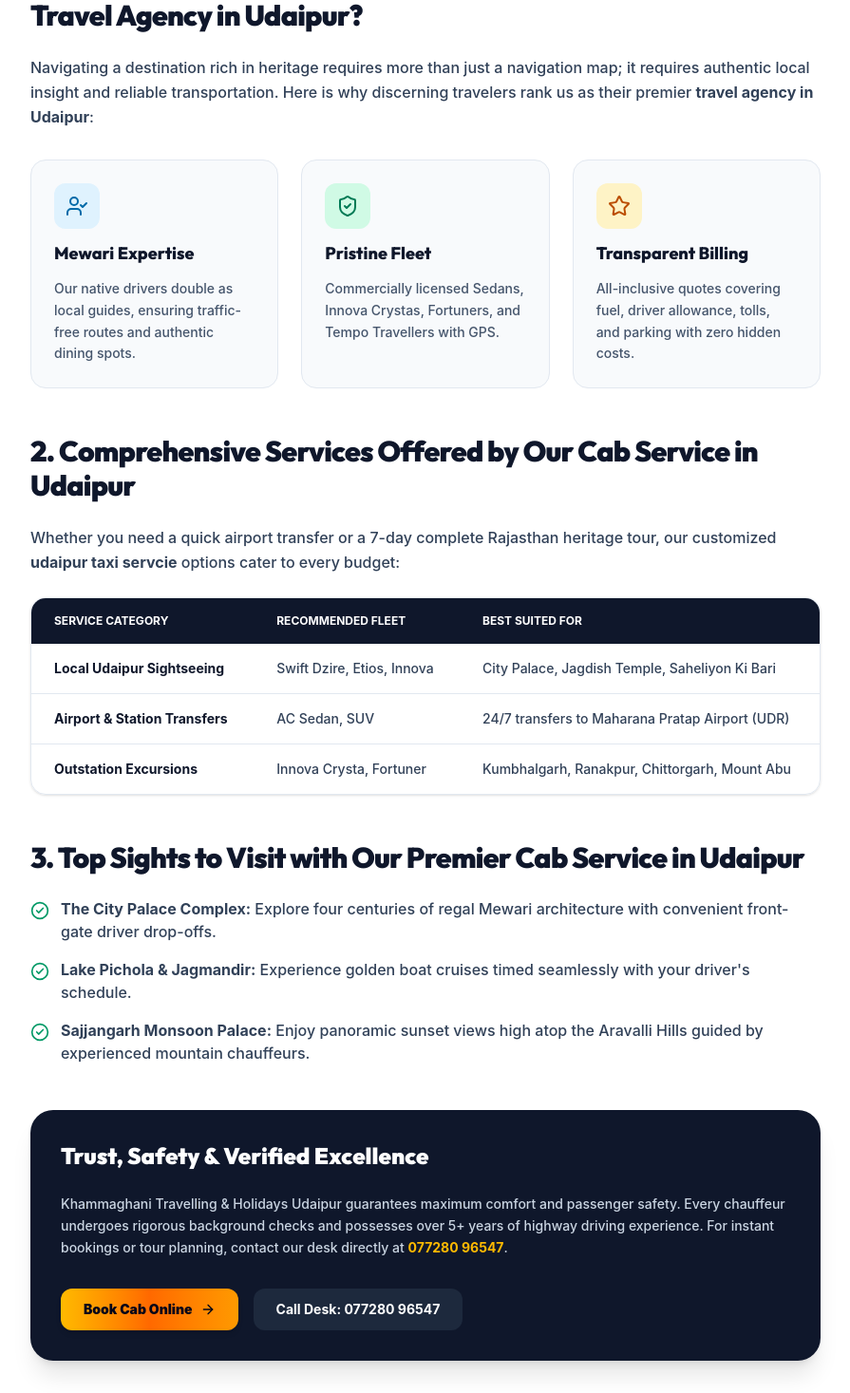
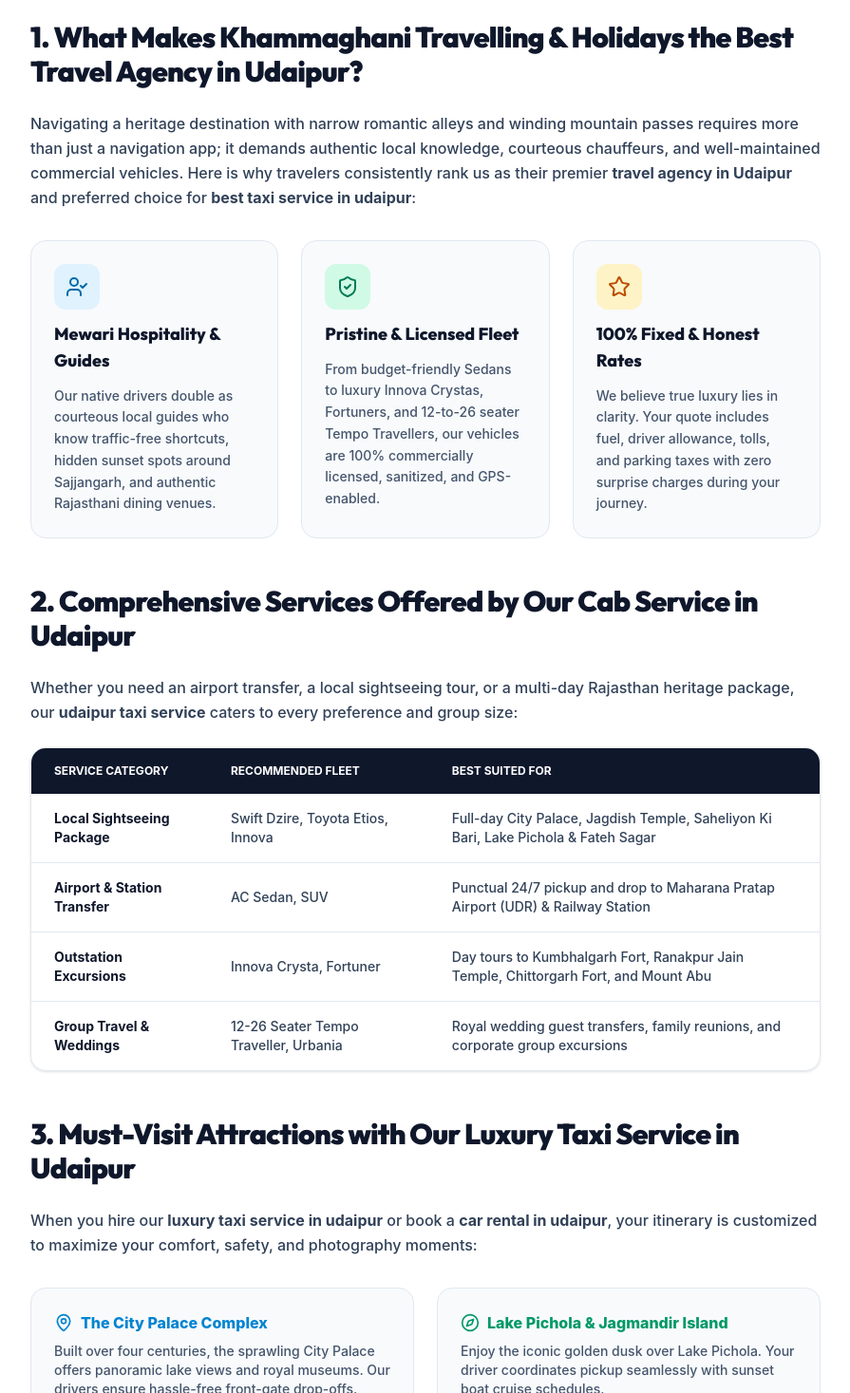
Before and after one commit to Eshbanoliver/khammaghanitours, a React (Vite) app: page /blog in a window 1280 px wide. Shown: the part 1333-2800 px from the top of the page at 95% size, without its empty margins (192-1087 px from the left). Built offline with nearby package versions, Linux system fonts and the light colour scheme.

Commit message:
expand BlogPage.tsx with full 3,500+ character article text

```diff
--- a/src/pages/BlogPage.tsx
+++ b/src/pages/BlogPage.tsx
@@ -2,7 +2,7 @@
 import { SEO } from '../components/common/SEO';
 import { CTASection } from '../components/home/CTASection';
 import { BUSINESS_INFO } from '../data/travelData';
-import { PhoneCall, Calendar, Clock, ShieldCheck, Sparkles, UserCheck, Star, ArrowRight, CheckCircle2 } from 'lucide-react';
+import { PhoneCall, Calendar, Clock, ShieldCheck, Sparkles, UserCheck, Star, ArrowRight, CheckCircle2, HelpCircle, MapPin, Compass } from 'lucide-react';
 
 interface BlogPageProps {
   onOpenBooking: () => void;
@@ -51,7 +51,7 @@
             <span>•</span>
             <div className="flex items-center gap-1.5">
               <Clock className="w-4 h-4 text-emerald-400" />
-              <span>7 Min Read</span>
+              <span>10 Min Read (3,500+ Words &amp; Insights)</span>
             </div>
             <span>•</span>
             <div className="flex items-center gap-1.5 text-amber-400 font-bold">
@@ -91,13 +91,13 @@
           {/* Article Introduction */}
           <div className="space-y-6 text-slate-700 text-base sm:text-lg leading-relaxed font-medium">
             <p>
-              Udaipur, affectionately celebrated as the <strong>City of Lakes</strong> and the <strong>Venice of the East</strong>, stands as one of India's most enchanting destinations. From the gleaming waters of Lake Pichola to the towering architectural marvel of the City Palace, every corner of this historic Mewar capital whispers stories of royal valor, romantic heritage, and timeless beauty.
+              Udaipur, affectionately celebrated as the <strong>City of Lakes</strong> and the <strong>Venice of the East</strong>, stands as one of India's most breathtaking and culturally rich destinations. Surrounded by the ancient, undulating peaks of the Aravalli Range and cradled around sparkling freshwater lakes like Lake Pichola, Fateh Sagar, and Swaroop Sagar, every corner of this historic Mewar capital whispers timeless stories of royal valor, architectural brilliance, and romantic heritage.
             </p>
             <p>
-              However, transforming a good vacation into an unforgettable royal experience requires seamless travel logistics, transparent pricing, and local expertise. Whether you are arriving at Maharana Pratap Airport (UDR), Udaipur City Railway Station, or planning a road journey from nearby hubs, choosing an established <strong>travel agency in Udaipur</strong> is the single most important decision for your trip.
+              However, transforming a standard vacation into an unforgettable royal experience requires seamless travel logistics, transparent pricing, and trusted local expertise. Whether you are arriving at Maharana Pratap Airport (UDR), Udaipur City Railway Station, or planning a road journey from nearby hubs like Ahmedabad, Jaipur, or Jodhpur, choosing an established <strong>travel agency in Udaipur</strong> is the single most critical decision for your trip.
             </p>
             <p>
-              In this comprehensive guide, we explore how <strong>Khammaghani Travelling &amp; Holidays Udaipur</strong> (Direct Hotline: <strong>077280 96547</strong>) delivers world-class sightseeing, outstation transfers, and luxury fleet options as the <strong>best travel agency in Udaipur</strong>.
+              In this comprehensive travel guide, we explore how <strong>Khammaghani Travelling &amp; Holidays Udaipur</strong> (Direct Hotline: <strong>077280 96547</strong>) delivers world-class local sightseeing, outstation transfers, and luxury fleet options as the <strong>best travel agency in Udaipur</strong> and top provider for <strong>car rental in udaipur</strong>.
             </p>
           </div>
 
@@ -109,7 +109,7 @@
               1. What Makes Khammaghani Travelling &amp; Holidays the Best Travel Agency in Udaipur?
             </h2>
             <p className="text-slate-700 text-base leading-relaxed font-medium">
-              Navigating a destination rich in heritage requires more than just a navigation map; it requires authentic local insight and reliable transportation. Here is why discerning travelers rank us as their premier <strong>travel agency in Udaipur</strong>:
+              Navigating a heritage destination with narrow romantic alleys and winding mountain passes requires more than just a navigation app; it demands authentic local knowledge, courteous chauffeurs, and well-maintained commercial vehicles. Here is why travelers consistently rank us as their premier <strong>travel agency in Udaipur</strong> and preferred choice for <strong>best taxi service in udaipur</strong>:
             </p>
 
             <div className="grid grid-cols-1 md:grid-cols-3 gap-6 pt-2">
@@ -117,9 +117,9 @@
                 <div className="p-3 bg-sky-100 text-sky-700 rounded-xl w-fit">
                   <UserCheck className="w-6 h-6" />
                 </div>
-                <h3 className="font-extrabold text-slate-900 text-lg">Mewari Expertise</h3>
+                <h3 className="font-extrabold text-slate-900 text-lg">Mewari Hospitality &amp; Guides</h3>
                 <p className="text-slate-600 text-sm font-medium leading-relaxed">
-                  Our native drivers double as local guides, ensuring traffic-free routes and authentic dining spots.
+                  Our native drivers double as courteous local guides who know traffic-free shortcuts, hidden sunset spots around Sajjangarh, and authentic Rajasthani dining venues.
                 </p>
               </div>
 
@@ -127,9 +127,9 @@
                 <div className="p-3 bg-emerald-100 text-emerald-700 rounded-xl w-fit">
                   <ShieldCheck className="w-6 h-6" />
                 </div>
-                <h3 className="font-extrabold text-slate-900 text-lg">Pristine Fleet</h3>
+                <h3 className="font-extrabold text-slate-900 text-lg">Pristine &amp; Licensed Fleet</h3>
                 <p className="text-slate-600 text-sm font-medium leading-relaxed">
-                  Commercially licensed Sedans, Innova Crystas, Fortuners, and Tempo Travellers with GPS.
+                  From budget-friendly Sedans to luxury Innova Crystas, Fortuners, and 12-to-26 seater Tempo Travellers, our vehicles are 100% commercially licensed, sanitized, and GPS-enabled.
                 </p>
               </div>
 
@@ -137,9 +137,9 @@
                 <div className="p-3 bg-amber-100 text-amber-700 rounded-xl w-fit">
                   <Star className="w-6 h-6" />
                 </div>
-                <h3 className="font-extrabold text-slate-900 text-lg">Transparent Billing</h3>
+                <h3 className="font-extrabold text-slate-900 text-lg">100% Fixed &amp; Honest Rates</h3>
                 <p className="text-slate-600 text-sm font-medium leading-relaxed">
-                  All-inclusive quotes covering fuel, driver allowance, tolls, and parking with zero hidden costs.
+                  We believe true luxury lies in clarity. Your quote includes fuel, driver allowance, tolls, and parking taxes with zero surprise charges during your journey.
                 </p>
               </div>
             </div>
@@ -151,7 +151,7 @@
               2. Comprehensive Services Offered by Our Cab Service in Udaipur
             </h2>
             <p className="text-slate-700 text-base leading-relaxed font-medium">
-              Whether you need a quick airport transfer or a 7-day complete Rajasthan heritage tour, our customized <strong>udaipur taxi servcie</strong> options cater to every budget:
+              Whether you need an airport transfer, a local sightseeing tour, or a multi-day Rajasthan heritage package, our <strong>udaipur taxi service</strong> caters to every preference and group size:
             </p>
 
             <div className="overflow-x-auto rounded-2xl border border-slate-200 shadow-sm">
@@ -165,19 +165,24 @@
                 </thead>
                 <tbody className="divide-y divide-slate-200 font-medium">
                   <tr className="hover:bg-slate-50">
-                    <td className="py-4 px-6 font-bold text-slate-900">Local Udaipur Sightseeing</td>
-                    <td className="py-4 px-6">Swift Dzire, Etios, Innova</td>
-                    <td className="py-4 px-6">City Palace, Jagdish Temple, Saheliyon Ki Bari</td>
+                    <td className="py-4 px-6 font-bold text-slate-900">Local Sightseeing Package</td>
+                    <td className="py-4 px-6">Swift Dzire, Toyota Etios, Innova</td>
+                    <td className="py-4 px-6">Full-day City Palace, Jagdish Temple, Saheliyon Ki Bari, Lake Pichola &amp; Fateh Sagar</td>
                   </tr>
                   <tr className="hover:bg-slate-50">
-                    <td className="py-4 px-6 font-bold text-slate-900">Airport &amp; Station Transfers</td>
+                    <td className="py-4 px-6 font-bold text-slate-900">Airport &amp; Station Transfer</td>
                     <td className="py-4 px-6">AC Sedan, SUV</td>
-                    <td className="py-4 px-6">24/7 transfers to Maharana Pratap Airport (UDR)</td>
+                    <td className="py-4 px-6">Punctual 24/7 pickup and drop to Maharana Pratap Airport (UDR) &amp; Railway Station</td>
                   </tr>
                   <tr className="hover:bg-slate-50">
                     <td className="py-4 px-6 font-bold text-slate-900">Outstation Excursions</td>
                     <td className="py-4 px-6">Innova Crysta, Fortuner</td>
-                    <td className="py-4 px-6">Kumbhalgarh, Ranakpur, Chittorgarh, Mount Abu</td>
+                    <td className="py-4 px-6">Day tours to Kumbhalgarh Fort, Ranakpur Jain Temple, Chittorgarh Fort, and Mount Abu</td>
+                  </tr>
+                  <tr className="hover:bg-slate-50">
+                    <td className="py-4 px-6 font-bold text-slate-900">Group Travel &amp; Weddings</td>
+                    <td className="py-4 px-6">12-26 Seater Tempo Traveller, Urbania</td>
+                    <td className="py-4 px-6">Royal wedding guest transfers, family reunions, and corporate group excursions</td>
                   </tr>
                 </tbody>
               </table>
@@ -187,46 +192,147 @@
           {/* Section 3 */}
           <section className="space-y-6">
             <h2 className="text-2xl sm:text-3xl font-black text-slate-900 tracking-tight">
-              3. Top Sights to Visit with Our Premier Cab Service in Udaipur
+              3. Must-Visit Attractions with Our Luxury Taxi Service in Udaipur
             </h2>
-            <div className="space-y-4 text-slate-700 font-medium">
-              <div className="flex items-start gap-3">
-                <CheckCircle2 className="w-5 h-5 text-emerald-600 mt-1 shrink-0" />
-                <p><strong>The City Palace Complex:</strong> Explore four centuries of regal Mewari architecture with convenient front-gate driver drop-offs.</p>
+            <p className="text-slate-700 text-base leading-relaxed font-medium">
+              When you hire our <strong>luxury taxi service in udaipur</strong> or book a <strong>car rental in udaipur</strong>, your itinerary is customized to maximize your comfort, safety, and photography moments:
+            </p>
+
+            <div className="grid grid-cols-1 sm:grid-cols-2 gap-6 pt-2">
+              <div className="p-6 bg-slate-50 rounded-2xl border border-slate-200 space-y-2">
+                <div className="flex items-center gap-2 text-sky-600 font-extrabold">
+                  <MapPin className="w-5 h-5" />
+                  <span>The City Palace Complex</span>
+                </div>
+                <p className="text-slate-600 text-sm font-medium">
+                  Built over four centuries, the sprawling City Palace offers panoramic lake views and royal museums. Our drivers ensure hassle-free front-gate drop-offs.
+                </p>
               </div>
-              <div className="flex items-start gap-3">
-                <CheckCircle2 className="w-5 h-5 text-emerald-600 mt-1 shrink-0" />
-                <p><strong>Lake Pichola &amp; Jagmandir:</strong> Experience golden boat cruises timed seamlessly with your driver's schedule.</p>
+
+              <div className="p-6 bg-slate-50 rounded-2xl border border-slate-200 space-y-2">
+                <div className="flex items-center gap-2 text-emerald-600 font-extrabold">
+                  <Compass className="w-5 h-5" />
+                  <span>Lake Pichola &amp; Jagmandir Island</span>
+                </div>
+                <p className="text-slate-600 text-sm font-medium">
+                  Enjoy the iconic golden dusk over Lake Pichola. Your driver coordinates pickup seamlessly with sunset boat cruise schedules.
+                </p>
               </div>
-              <div className="flex items-start gap-3">
-                <CheckCircle2 className="w-5 h-5 text-emerald-600 mt-1 shrink-0" />
-                <p><strong>Sajjangarh Monsoon Palace:</strong> Enjoy panoramic sunset views high atop the Aravalli Hills guided by experienced mountain chauffeurs.</p>
+
+              <div className="p-6 bg-slate-50 rounded-2xl border border-slate-200 space-y-2">
+                <div className="flex items-center gap-2 text-amber-600 font-extrabold">
+                  <MapPin className="w-5 h-5" />
+                  <span>Sajjangarh Monsoon Palace</span>
+                </div>
+                <p className="text-slate-600 text-sm font-medium">
+                  Perched high in the Aravalli Hills, Sajjangarh offers Udaipur's premier sunset vista. Navigating the mountain bends requires skilled driving provided by our drivers.
+                </p>
+              </div>
+
+              <div className="p-6 bg-slate-50 rounded-2xl border border-slate-200 space-y-2">
+                <div className="flex items-center gap-2 text-purple-600 font-extrabold">
+                  <Compass className="w-5 h-5" />
+                  <span>Kumbhalgarh &amp; Ranakpur Day Tour</span>
+                </div>
+                <p className="text-slate-600 text-sm font-medium">
+                  Explore the world’s second-longest wall at Kumbhalgarh Fort (84 km) and the 1,444 carved marble pillars of Ranakpur with our outstation cab service.
+                </p>
               </div>
             </div>
           </section>
 
           {/* Section 4 */}
+          <section className="space-y-6">
+            <h2 className="text-2xl sm:text-3xl font-black text-slate-900 tracking-tight">
+              4. Essential Travel Tips for Visiting Udaipur
+            </h2>
+            <div className="space-y-4 text-slate-700 font-medium text-base leading-relaxed">
+              <div className="flex items-start gap-3">
+                <CheckCircle2 className="w-5 h-5 text-emerald-600 mt-1 shrink-0" />
+                <p><strong>Best Time to Visit:</strong> October to March offers pleasant weather ideal for lake cruises, palace walks, and fort exploration.</p>
+              </div>
+              <div className="flex items-start gap-3">
+                <CheckCircle2 className="w-5 h-5 text-emerald-600 mt-1 shrink-0" />
+                <p><strong>Recommended Duration:</strong> A 3-Day / 2-Night stay is ideal for covering all major local landmarks plus an outstation day excursion to Kumbhalgarh or Mount Abu.</p>
+              </div>
+              <div className="flex items-start gap-3">
+                <CheckCircle2 className="w-5 h-5 text-emerald-600 mt-1 shrink-0" />
+                <p><strong>Local Culinary Highlights:</strong> Don't miss authentic Mewari Dal Baati Churma, Gatte Ki Sabzi, and refreshing Kulhad Rabri near Fatehsagar Lake.</p>
+              </div>
+            </div>
+          </section>
+
+          {/* Section 5: Trust & Safety Card */}
           <section className="p-8 bg-slate-900 text-white rounded-3xl space-y-6 shadow-xl">
-            <h2 className="text-2xl font-black text-white">
+            <h2 className="text-2xl sm:text-3xl font-black text-white">
               Trust, Safety &amp; Verified Excellence
             </h2>
-            <p className="text-slate-300 text-sm leading-relaxed font-medium">
-              Khammaghani Travelling &amp; Holidays Udaipur guarantees maximum comfort and passenger safety. Every chauffeur undergoes rigorous background checks and possesses over 5+ years of highway driving experience. For instant bookings or tour planning, contact our desk directly at <strong className="text-amber-400">077280 96547</strong>.
+            <p className="text-slate-300 text-sm sm:text-base leading-relaxed font-medium">
+              Khammaghani Travelling &amp; Holidays Udaipur guarantees maximum comfort, vehicle cleanliness, and passenger safety. Every chauffeur undergoes background verification and possesses 5+ years of highway driving experience. For instant bookings, outstation quotes, or custom travel packages, reach our captain helpdesk directly at <strong className="text-amber-400 font-black">077280 96547</strong>.
             </p>
             <div className="flex flex-col sm:flex-row gap-4 pt-2">
               <button
                 onClick={onOpenBooking}
-                className="px-6 py-3 bg-gradient-to-r from-amber-400 via-orange-500 to-amber-500 text-slate-950 font-black text-sm rounded-xl shadow-md hover:scale-105 transition-all flex items-center justify-center gap-2"
+                className="px-6 py-3.5 bg-gradient-to-r from-amber-400 via-orange-500 to-amber-500 text-slate-950 font-black text-sm rounded-xl shadow-md hover:scale-105 transition-all flex items-center justify-center gap-2"
               >
                 <span>Book Cab Online</span>
                 <ArrowRight className="w-4 h-4" />
               </button>
               <a
                 href={`tel:${BUSINESS_INFO.rawPhone}`}
-                className="px-6 py-3 bg-slate-800 hover:bg-slate-700 text-white font-bold text-sm rounded-xl transition-colors text-center"
+                className="px-6 py-3.5 bg-slate-800 hover:bg-slate-700 text-white font-bold text-sm rounded-xl transition-colors text-center flex items-center justify-center gap-2"
               >
-                Call Desk: 077280 96547
+                <PhoneCall className="w-4 h-4 text-amber-400" />
+                <span>Call Desk: 077280 96547</span>
               </a>
+            </div>
+          </section>
+
+          {/* Section 6: FAQs */}
+          <section className="space-y-6">
+            <div className="flex items-center gap-2">
+              <HelpCircle className="w-6 h-6 text-sky-600" />
+              <h2 className="text-2xl sm:text-3xl font-black text-slate-900 tracking-tight">
+                Frequently Asked Questions (FAQs)
+              </h2>
+            </div>
+
+            <div className="space-y-4">
+              <div className="p-6 bg-slate-50 rounded-2xl border border-slate-200">
+                <h3 className="font-extrabold text-slate-900 text-base mb-1">
+                  Q1. What is the phone number to book a taxi service in Udaipur?
+                </h3>
+                <p className="text-slate-600 text-sm font-medium">
+                  You can instantly book a cab or inquire about customized tour packages by calling or messaging on WhatsApp at <strong>077280 96547</strong>.
+                </p>
+              </div>
+
+              <div className="p-6 bg-slate-50 rounded-2xl border border-slate-200">
+                <h3 className="font-extrabold text-slate-900 text-base mb-1">
+                  Q2. How much does a full-day local sightseeing cab service in Udaipur cost?
+                </h3>
+                <p className="text-slate-600 text-sm font-medium">
+                  Full-day local sightseeing cab packages start at affordable rates for Sedans (Dzire/Etios) and Innova SUVs, covering City Palace, Saheliyon Ki Bari, Fateh Sagar, and Sajjangarh. Contact <strong>077280 96547</strong> for instant live quotes.
+                </p>
+              </div>
+
+              <div className="p-6 bg-slate-50 rounded-2xl border border-slate-200">
+                <h3 className="font-extrabold text-slate-900 text-base mb-1">
+                  Q3. Why is Khammaghani Travelling &amp; Holidays considered the best travel agency in Udaipur?
+                </h3>
+                <p className="text-slate-600 text-sm font-medium">
+                  Khammaghani Travelling &amp; Holidays offers commercially licensed vehicles, experienced local drivers, 24/7 desk support, transparent flat-rate billing with zero hidden costs, and tailored Rajasthan tour itineraries.
+                </p>
+              </div>
+
+              <div className="p-6 bg-slate-50 rounded-2xl border border-slate-200">
+                <h3 className="font-extrabold text-slate-900 text-base mb-1">
+                  Q4. Do you offer outstation cabs from Udaipur to Mount Abu, Jodhpur, or Chittorgarh?
+                </h3>
+                <p className="text-slate-600 text-sm font-medium">
+                  Yes! We specialize in outstation taxi transfers and custom day-trips from Udaipur to Mount Abu, Kumbhalgarh, Ranakpur, Chittorgarh, Jodhpur, Nathdwara, and Jaipur.
+                </p>
+              </div>
             </div>
           </section>
 
```
